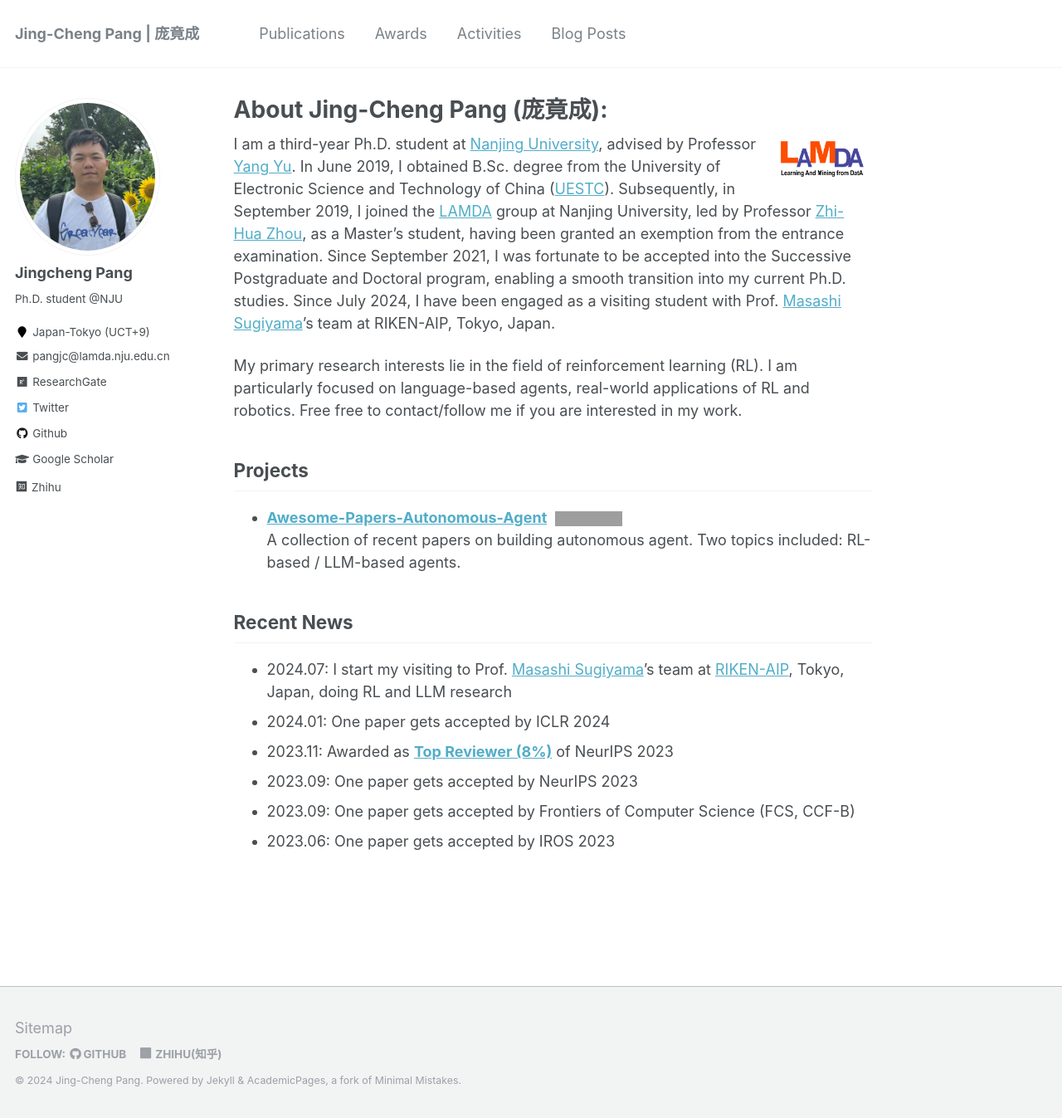
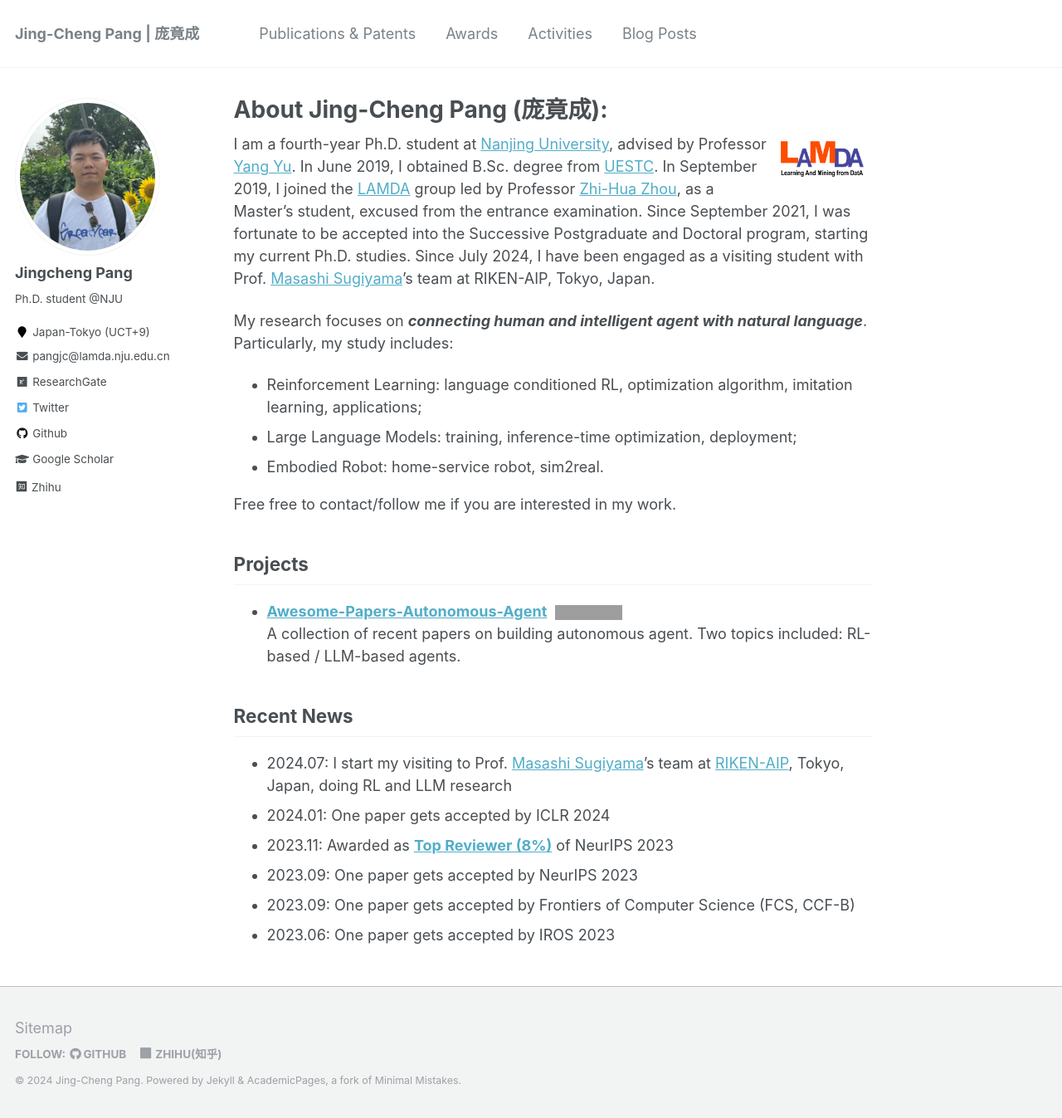
Before and after one commit to jingchengpang/jingchengpang.github.io, a Jekyll site: the page built from _pages/about.md, in a window 1280 px wide and 1347 px high. Shown: the whole window at 83% size. Built offline with Jekyll 4.4.1, drawn with Linux system fonts in a browser that asks for light colours; a style sheet for code colours, icons or effects is not loaded; grey boxes are pictures that could not be loaded.

Commit message:
update recent

```diff
--- a/_data/navigation.yml
+++ b/_data/navigation.yml
@@ -1,6 +1,6 @@
 # main links links
 main:
-  - title: "Publications"
+  - title: "Publications & Patents"
     url: /publications/
 
 #  - title: "Talks"
--- a/_pages/about.md
+++ b/_pages/about.md
@@ -15,10 +15,16 @@ redirect_from:
 
 
 
-I am a third-year Ph.D. student at [Nanjing University](https://www.nju.edu.cn/), advised by Professor [Yang Yu](https://www.wolai.com/eyounx/dtR1MTyRXS5tP5Cex4KtdK). In June 2019, I obtained B.Sc. degree from the University of Electronic Science and Technology of China ([UESTC](https://www.uestc.edu.cn/)). Subsequently, in September 2019, I joined the [LAMDA](https://www.lamda.nju.edu.cn) group at Nanjing University, led by Professor [Zhi-Hua Zhou](https://cs.nju.edu.cn/zhouzh/index.htm), as a Master's student, having been granted an exemption from the entrance examination. Since September 2021, I was fortunate to be accepted into the Successive Postgraduate and Doctoral program, enabling a smooth transition into my current Ph.D. studies.
+I am a fourth-year Ph.D. student at [Nanjing University](https://www.nju.edu.cn/), advised by Professor [Yang Yu](https://www.wolai.com/eyounx/dtR1MTyRXS5tP5Cex4KtdK). In June 2019, I obtained B.Sc. degree from [UESTC](https://www.uestc.edu.cn/). In September 2019, I joined the [LAMDA](https://www.lamda.nju.edu.cn) group led by Professor [Zhi-Hua Zhou](https://cs.nju.edu.cn/zhouzh/index.htm), as a Master's student, excused from the entrance examination. Since September 2021, I was fortunate to be accepted into the Successive Postgraduate and Doctoral program, starting my current Ph.D. studies.
 Since July 2024, I have been engaged as a visiting student with Prof. [Masashi Sugiyama](http://www.ms.k.u-tokyo.ac.jp/sugi/)'s team at RIKEN-AIP, Tokyo, Japan.
 
-My primary research interests lie in the field of reinforcement learning (RL). I am particularly focused on language-based agents, real-world applications of RL and robotics. Free free to contact/follow me if you are interested in my work.
+My research focuses on **_connecting human and intelligent agent with natural language_**. Particularly, my study includes:
+
+- Reinforcement Learning: language conditioned RL, optimization algorithm, imitation learning, applications;
+- Large Language Models: training, inference-time optimization, deployment;
+- Embodied Robot: home-service robot, sim2real.
+
+Free free to contact/follow me if you are interested in my work.
 
 
 ## Projects
```
Also changed, not shown: _pages/activity.md (+3 -3 lines), _pages/award.md (+3 -2 lines), _pages/publications.md (+1 -2 lines).
